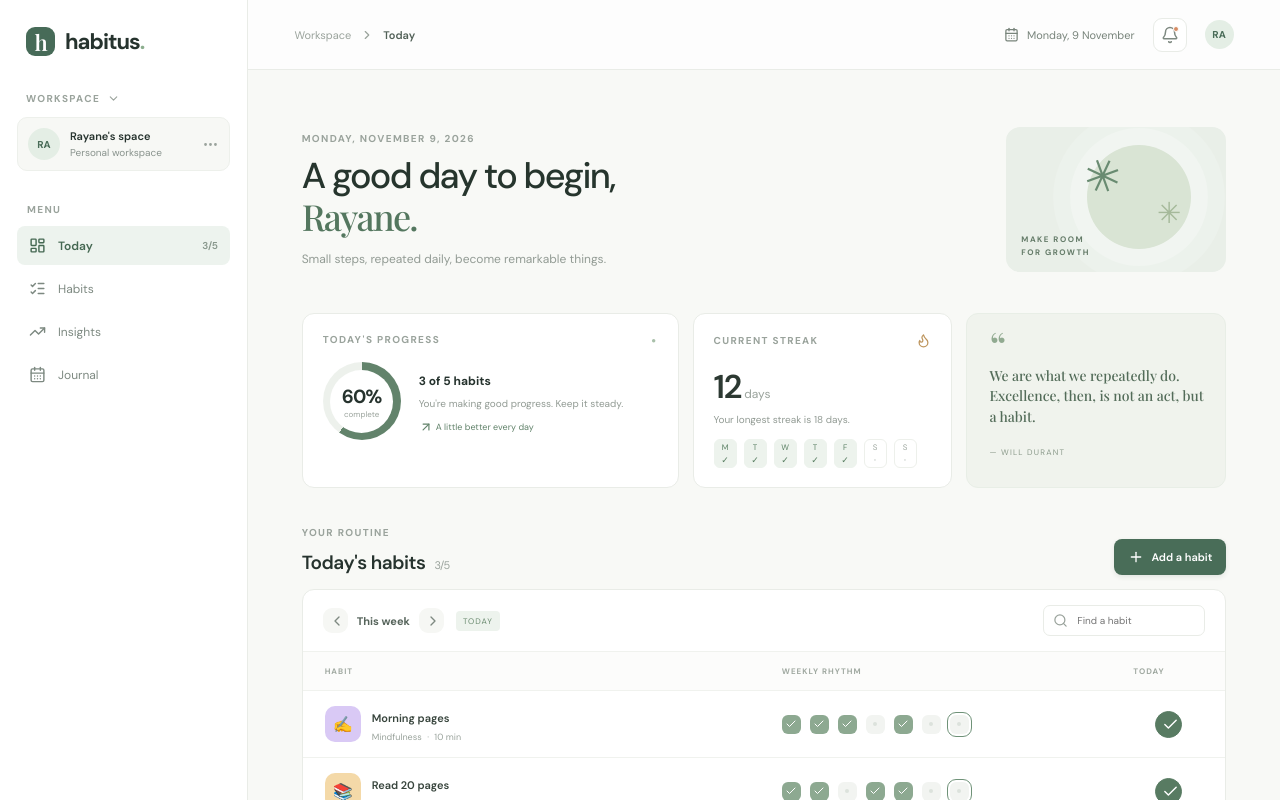
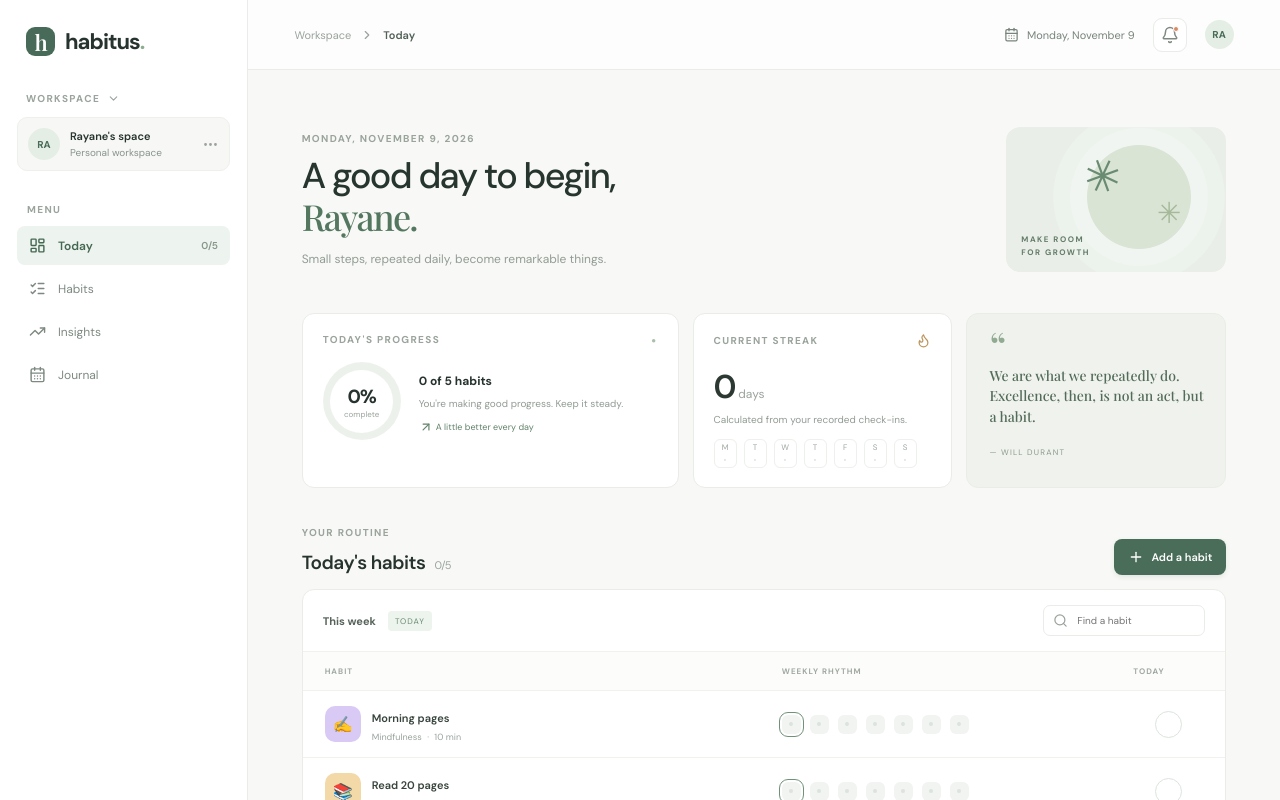
Before and after one commit to oypfn/Habitus-Habit-Tracker, a React (Vite) app: page / in a window 1280 px wide. Shown: the top 800 px of the page. Built offline with nearby package versions, Linux system fonts and the light colour scheme; a web font is replaced by a local one.

Commit message:
Use real calendar dates and recorded habit completions

```diff
--- a/src/App.jsx
+++ b/src/App.jsx
@@ -1,6 +1,7 @@
 import { useEffect, useMemo, useState } from 'react';
 import { ArrowUpRight, Bell, CalendarDays, Check, ChevronDown, ChevronLeft, ChevronRight, CircleHelp, Flame, LayoutDashboard, ListChecks, MoreHorizontal, Plus, Search, Settings2, Target, TrendingUp, X } from 'lucide-react';
 import './App.css';
+import { getCurrentStreak, getWeekDates, getWeeklyCompletion, toDateKey } from './lib/dateUtils';
 
 const seedHabits = [
   { id: 1, name: 'Morning pages', category: 'Mindfulness', icon: '✍️', color: '#d9c9f5', goal: '10 min', done: true, week: [1,1,1,0,1,0,0] },
@@ -17,13 +18,15 @@ const initialNotes = [
 
 const days = ['M', 'T', 'W', 'T', 'F', 'S', 'S'];
 
+function normalizeHabits(items) { return Array.isArray(items) ? items.filter(h => h && (typeof h.id === 'string' || typeof h.id === 'number') && typeof h.name === 'string').map(h => ({ ...h, createdAt: h.createdAt || toDateKey(), completions: Array.isArray(h.completions) ? h.completions.filter(value => typeof value === 'string') : [] })) : seedHabits.map(h => ({ ...h, createdAt: toDateKey(), completions: [] })); }
+
 function readSaved() {
   try { const value = localStorage.getItem('habitus-data'); return value ? JSON.parse(value) : null; } catch { return null; }
 }
 
 export default function App() {
   const saved = useMemo(readSaved, []);
-  const [habits, setHabits] = useState(saved?.habits || seedHabits);
+  const [habits, setHabits] = useState(() => normalizeHabits(saved?.habits));
   const [notes, setNotes] = useState(saved?.notes || initialNotes);
   const [active, setActive] = useState('Today');
   const [showAdd, setShowAdd] = useState(false);
@@ -35,18 +38,23 @@ export default function App() {
 
   useEffect(() => { localStorage.setItem('habitus-data', JSON.stringify({ habits, notes })); }, [habits, notes]);
 
-  const completed = habits.filter(h => h.done).length;
+  const today = new Date();
+  const todayKey = toDateKey(today);
+  const weekDates = getWeekDates(today);
+  const weekStats = getWeeklyCompletion(habits, weekDates);
+  const completed = habits.filter(h => h.completions.includes(todayKey)).length;
   const percent = habits.length ? Math.round(completed / habits.length * 100) : 0;
-  const streak = 12;
+  const fullCompletionDays = [...new Set(habits.flatMap(h => h.completions))].filter(key => habits.length > 0 && habits.every(h => h.createdAt > key || h.completions.includes(key)));
+  const streak = getCurrentStreak(fullCompletionDays, today);
   const visibleHabits = habits.filter(h => h.name.toLowerCase().includes(query.toLowerCase()));
 
   function toggleHabit(id) {
-    setHabits(items => items.map(h => h.id === id ? { ...h, done: !h.done, week: h.week.map((v, i) => i === 6 ? (h.done ? 0 : 1) : v) } : h));
+    setHabits(items => items.map(h => h.id === id ? { ...h, completions: h.completions.includes(todayKey) ? h.completions.filter(key => key !== todayKey) : [...h.completions, todayKey] } : h));
   }
   function addHabit(e) {
     e.preventDefault();
     if (!newName.trim()) return;
-    setHabits(items => [...items, { id: Date.now(), name: newName.trim(), category: newCategory, icon: '🌱', color: '#d8e8d9', goal: 'Daily', done: false, week: [0,0,0,0,0,0,0] }]);
+    setHabits(items => [...items, { id: Date.now(), name: newName.trim(), category: newCategory, icon: '🌱', color: '#d8e8d9', goal: 'Daily', createdAt: todayKey, completions: [] }]);
     setNewName(''); setShowAdd(false);
   }
   function addNote(e) {
@@ -74,27 +82,27 @@ export default function App() {
     </aside>
 
     <main className="main-area">
-      <header className="topbar"><div className="breadcrumb">Workspace <ChevronRight size={14}/> <strong>{active}</strong></div><div className="top-actions"><span className="date-chip"><CalendarDays size={15}/> Monday, 9 November</span><button className="icon-button" aria-label="Notifications"><Bell size={18}/><i/></button><div className="avatar avatar-small">RA</div></div></header>
+      <header className="topbar"><div className="breadcrumb">Workspace <ChevronRight size={14}/> <strong>{active}</strong></div><div className="top-actions"><span className="date-chip"><CalendarDays size={15}/> {today.toLocaleDateString(undefined, { weekday: 'long', day: 'numeric', month: 'long' })}</span><button className="icon-button" aria-label="Notifications"><Bell size={18}/><i/></button><div className="avatar avatar-small">RA</div></div></header>
       <div className="content-wrap">
         {active==='Today' && <>
-          <section className="welcome-row"><div><div className="eyebrow">MONDAY, NOVEMBER 9, 2026</div><h1>A good day to begin,<br/><em>Rayane.</em></h1><p className="intro">Small steps, repeated daily, become remarkable things.</p></div><div className="welcome-art"><div className="sun-disc"/><span className="art-leaf leaf-one">✳</span><span className="art-leaf leaf-two">✳</span><span className="art-caption">MAKE ROOM<br/>FOR GROWTH</span></div></section>
+          <section className="welcome-row"><div><div className="eyebrow">{today.toLocaleDateString(undefined, { weekday: 'long', month: 'long', day: 'numeric', year: 'numeric' }).toUpperCase()}</div><h1>A good day to begin,<br/><em>Rayane.</em></h1><p className="intro">Small steps, repeated daily, become remarkable things.</p></div><div className="welcome-art"><div className="sun-disc"/><span className="art-leaf leaf-one">✳</span><span className="art-leaf leaf-two">✳</span><span className="art-caption">MAKE ROOM<br/>FOR GROWTH</span></div></section>
           <section className="summary-grid">
             <div className="summary-card progress-card"><div className="card-kicker">TODAY'S PROGRESS <span className="muted-dot">●</span></div><div className="progress-flex"><div className="ring" style={{'--progress':percent+'%'}}><div><strong>{percent}%</strong><small>complete</small></div></div><div className="progress-copy"><strong>{completed} of {habits.length} habits</strong><p>{percent===100?'Everything done. Well played.':"You're making good progress. Keep it steady."}</p><span className="positive"><ArrowUpRight size={14}/> A little better every day</span></div></div></div>
-            <div className="summary-card"><div className="card-kicker">CURRENT STREAK <Flame size={15}/></div><div className="stat-number">{streak}<span> days</span></div><p className="stat-foot">Your longest streak is 18 days.</p><div className="mini-week">{days.map((d,i)=><div key={i} className={i<5?'mini-day active':'mini-day'}><span>{d}</span><b>{i<5?'✓':'·'}</b></div>)}</div></div>
+            <div className="summary-card"><div className="card-kicker">CURRENT STREAK <Flame size={15}/></div><div className="stat-number">{streak}<span> days</span></div><p className="stat-foot">Calculated from your recorded check-ins.</p><div className="mini-week">{days.map((d,i)=><div key={i} className={weekStats[i].percent===100 && weekStats[i].total>0?'mini-day active':'mini-day'}><span>{d}</span><b>{weekStats[i].total>0 && weekStats[i].percent===100?'✓':'·'}</b></div>)}</div></div>
             <div className="summary-card quote-card"><div className="quote-mark">“</div><p>We are what we repeatedly do. Excellence, then, is not an act, but a habit.</p><span>— WILL DURANT</span></div>
           </section>
           <section className="section-heading"><div><div className="eyebrow">YOUR ROUTINE</div><h2>Today's habits <span className="heading-count">{completed}/{habits.length}</span></h2></div><button className="primary-button" onClick={()=>setShowAdd(true)}><Plus size={16}/> Add a habit</button></section>
           <section className="habit-panel">
-            <div className="habit-toolbar"><div className="week-switch"><button className="icon-button tiny"><ChevronLeft size={16}/></button><strong>This week</strong><button className="icon-button tiny"><ChevronRight size={16}/></button><span className="today-tag">TODAY</span></div><label className="search-box"><Search size={15}/><input value={query} onChange={e=>setQuery(e.target.value)} placeholder="Find a habit"/></label></div>
+            <div className="habit-toolbar"><div className="week-switch"><strong>This week</strong><span className="today-tag">TODAY</span></div><label className="search-box"><Search size={15}/><input value={query} onChange={e=>setQuery(e.target.value)} placeholder="Find a habit"/></label></div>
             <div className="habit-head"><span>HABIT</span><span>WEEKLY RHYTHM</span><span>TODAY</span></div>
-            {visibleHabits.map(h=><div className="habit-row" key={h.id}><div className="habit-name"><div className="habit-emoji" style={{background:h.color}}>{h.icon}</div><div><strong>{h.name}</strong><small>{h.category} <span>·</span> {h.goal}</small></div></div><div className="week-cells">{h.week.map((v,i)=><div key={i} className={'week-cell '+(v?'filled':'')+(i===6?' current':'')} title={days[i]}>{v?<Check size={12}/>:<span/>}</div>)}</div><button className={h.done?'check-button checked':'check-button'} onClick={()=>toggleHabit(h.id)} aria-label={h.done?'Mark incomplete':'Mark complete'}>{h.done?<Check size={17}/>:<span/>}</button></div>)}
+            {visibleHabits.map(h=><div className="habit-row" key={h.id}><div className="habit-name"><div className="habit-emoji" style={{background:h.color}}>{h.icon}</div><div><strong>{h.name}</strong><small>{h.category} <span>·</span> {h.goal}</small></div></div><div className="week-cells">{weekDates.map((date,i)=>{const done=h.completions.includes(toDateKey(date));return <div key={toDateKey(date)} className={'week-cell '+(done?'filled':'')+(toDateKey(date)===todayKey?' current':'')} title={date.toLocaleDateString()}>{done?<Check size={12}/>:<span/>}</div>})}</div><button className={h.completions.includes(todayKey)?'check-button checked':'check-button'} onClick={()=>toggleHabit(h.id)} aria-label={h.done?'Mark incomplete':'Mark complete'}>{h.completions.includes(todayKey)?<Check size={17}/>:<span/>}</button></div>)}
             {visibleHabits.length===0&&<div className="empty-state">No habits match that search.</div>}
             <div className="panel-footer"><span><span className="legend-dot done-dot"/> Completed <span className="legend-dot empty-dot"/> Still to do</span><button className="text-button" onClick={()=>setActive('Habits')}>View all habits <ChevronRight size={14}/></button></div>
           </section>
           <section className="bottom-grid"><div className="bottom-card"><div className="bottom-title"><div><div className="eyebrow">A MOMENT TO REFLECT</div><h3>Make it count.</h3></div><button className="round-plus" onClick={()=>setShowNote(true)}><Plus size={17}/></button></div><p>Take a minute to notice what went well today. Progress is worth recognising.</p><button className="text-button" onClick={()=>setActive('Journal')}>Open your journal <ChevronRight size={14}/></button></div><div className="bottom-card focus-card"><div className="focus-symbol"><Target size={21}/></div><div><div className="eyebrow">TODAY'S REMINDER</div><h3>Focus on the process.</h3><p>You don't need a perfect day. Just show up for the next small thing.</p></div></div></section>
         </>}
-        {active==='Habits'&&<section className="subpage"><div className="eyebrow">YOUR ROUTINE</div><h1>All habits</h1><p className="intro">The little things that make up your days.</p><button className="primary-button page-add" onClick={()=>setShowAdd(true)}><Plus size={16}/> Add a habit</button><div className="habit-panel">{habits.map(h=><div className="habit-row" key={h.id}><div className="habit-name"><div className="habit-emoji" style={{background:h.color}}>{h.icon}</div><div><strong>{h.name}</strong><small>{h.category} · {h.goal}</small></div></div><span className="habit-status">{h.done?'Completed today':'Not completed yet'}</span><button className={h.done?'check-button checked':'check-button'} onClick={()=>toggleHabit(h.id)}>{h.done?<Check size={17}/>:null}</button></div>)}</div></section>}
-        {active==='Insights'&&<section className="subpage"><div className="eyebrow">THE BIGGER PICTURE</div><h1>Your progress, <em>in perspective.</em></h1><p className="intro">A few numbers to help you see how far you've come.</p><div className="insight-grid"><div className="summary-card"><div className="card-kicker">COMPLETION RATE</div><div className="stat-number">{percent}<span>%</span></div><p className="stat-foot">Today's completion across all habits.</p></div><div className="summary-card"><div className="card-kicker">ACTIVE HABITS</div><div className="stat-number">{habits.length}</div><p className="stat-foot">Routines you're currently working on.</p></div><div className="summary-card"><div className="card-kicker">CURRENT STREAK</div><div className="stat-number">{streak}<span> days</span></div><p className="stat-foot">Keep showing up for yourself.</p></div></div><div className="habit-panel insight-bars"><h3>Weekly consistency</h3>{days.map((d,i)=><div className="bar-line" key={i}><span>{['Mon','Tue','Wed','Thu','Fri','Sat','Sun'][i]}</span><div><i style={{width:(i<5?[78,90,62,85,70][i]:0)+'%'}}/></div><b>{i<5?[78,90,62,85,70][i]+'%':'—'}</b></div>)}</div></section>}
+        {active==='Habits'&&<section className="subpage"><div className="eyebrow">YOUR ROUTINE</div><h1>All habits</h1><p className="intro">The little things that make up your days.</p><button className="primary-button page-add" onClick={()=>setShowAdd(true)}><Plus size={16}/> Add a habit</button><div className="habit-panel">{habits.map(h=><div className="habit-row" key={h.id}><div className="habit-name"><div className="habit-emoji" style={{background:h.color}}>{h.icon}</div><div><strong>{h.name}</strong><small>{h.category} · {h.goal}</small></div></div><span className="habit-status">{h.completions.includes(todayKey)?'Completed today':'Not completed yet'}</span><button className={h.done?'check-button checked':'check-button'} onClick={()=>toggleHabit(h.id)}>{h.done?<Check size={17}/>:null}</button></div>)}</div></section>}
+        {active==='Insights'&&<section className="subpage"><div className="eyebrow">THE BIGGER PICTURE</div><h1>Your progress, <em>in perspective.</em></h1><p className="intro">A few numbers to help you see how far you've come.</p><div className="insight-grid"><div className="summary-card"><div className="card-kicker">COMPLETION RATE</div><div className="stat-number">{percent}<span>%</span></div><p className="stat-foot">Today's completion across all habits.</p></div><div className="summary-card"><div className="card-kicker">ACTIVE HABITS</div><div className="stat-number">{habits.length}</div><p className="stat-foot">Routines you're currently working on.</p></div><div className="summary-card"><div className="card-kicker">CURRENT STREAK</div><div className="stat-number">{streak}<span> days</span></div><p className="stat-foot">Keep showing up for yourself.</p></div></div><div className="habit-panel insight-bars"><h3>Weekly consistency</h3>{weekStats.map((day,i)=><div className="bar-line" key={day.date}><span>{weekDates[i].toLocaleDateString(undefined,{weekday:'short'})}</span><div><i style={{width:day.percent+'%'}}/></div><b>{day.total ? day.percent+'%' : '—'}</b></div>)}</div></section>}
         {active==='Journal'&&<section className="subpage"><div className="eyebrow">YOUR THOUGHTS, YOUR SPACE</div><h1>The journal.</h1><p className="intro">A place to pause, reflect, and notice the little things.</p><button className="primary-button page-add" onClick={()=>setShowNote(true)}><Plus size={16}/> Add a reflection</button><div className="journal-list">{notes.map(n=><article className="journal-entry" key={n.id}><span className="journal-date">{n.time}</span><h3>{n.title}</h3><p>{n.body}</p></article>)}</div></section>}
       </div>
     </main>
```
